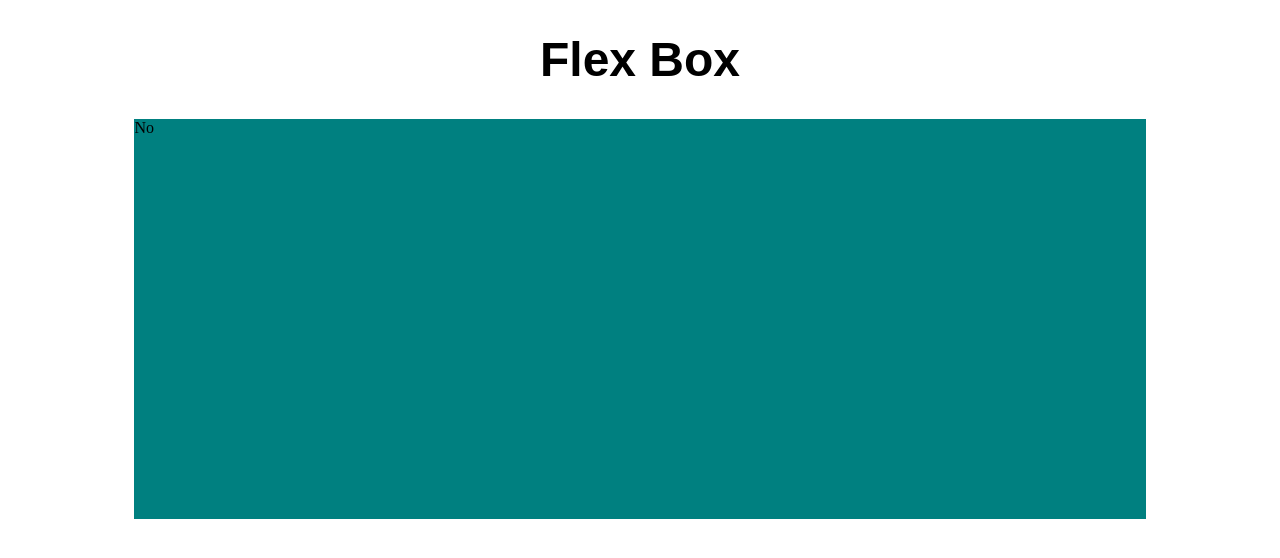
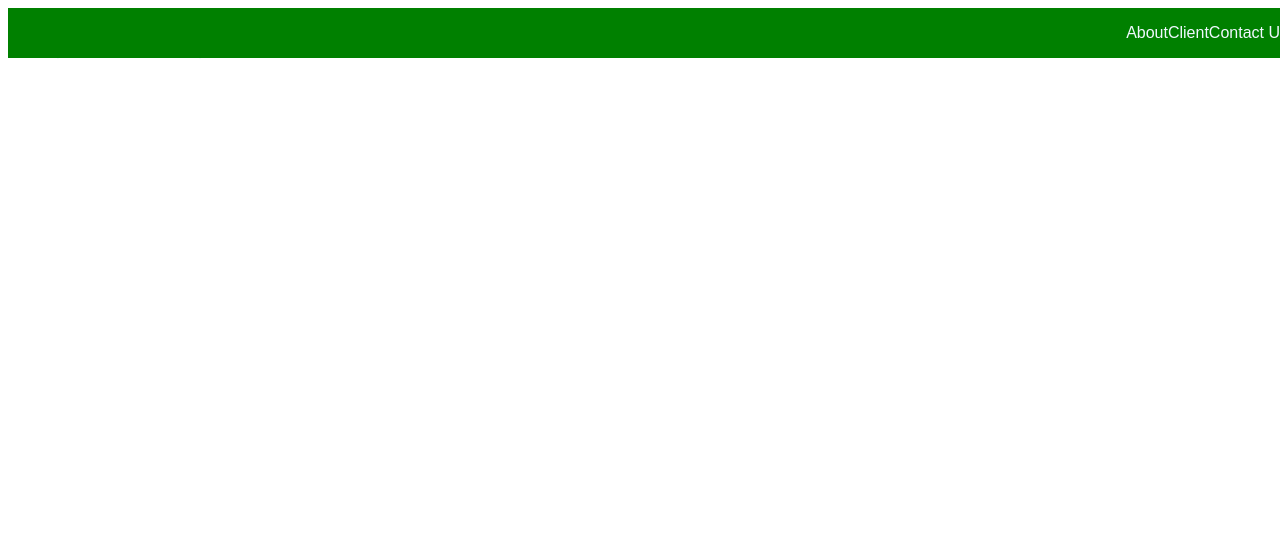
Before and after one commit to Nnaman1/time, a plain HTML site: page prac.html in a window 1280 px wide. Drawn offline with Linux system fonts and the light colour scheme.

Commit message:
more flexbox prac

```diff
--- a/prac.html
+++ b/prac.html
@@ -10,9 +10,25 @@
 
 <body>
 
-    <h1>Flex Box</h1>
-    <div> No</div>
+    <header>
+        <p>About</p>
+        <p>Client</p>
+        <p>Contact Us</p>
+    </header>
+    <section class="wrap">
 
+
+        <div class="box1"></div>
+        <div class="box2"></div>
+        <div class="box3"></div>
+    </section>
+    <section class="wrap2">
+        <p>Lorem ipsum dolor sit amet consectetur adipisicing elit. Dolores ut fuga voluptatum nam eaque nisi natus
+            sequi id earum. Corporis dolores suscipit accusamus magni neque, consequatur debitis aut culpa id.</p>
+
+        <div class="box1"></div>
+
+    </section>
 
 
 </body>
--- a/styles.css
+++ b/styles.css
@@ -1,17 +1,16 @@
-h1 {
-    font-family: Arial, "Helvetica Neue", Helvetica, sans-serif;
-    text-align: center;
-    font-size: 3em;
+header {
+  position: fixed;
+  width: 100%;
+  background-color: green;
+  display: flex;
+  flex-direction: row;
+  align-items: stretch;
+  justify-content: flex-end;
+
 }
-div {
-    background-color: teal;
-    height: 400px;
-    width: 80%;
-    margin: 0 auto;
+p {
+  display: inline-block;
+  font-family: Arial, Helvetica, sans-serif;
+  color: aliceblue;
+
 }
-
-@media screen and (max-width: 700px) {
-    div {
-      display: none;
-    }
-  }
```
